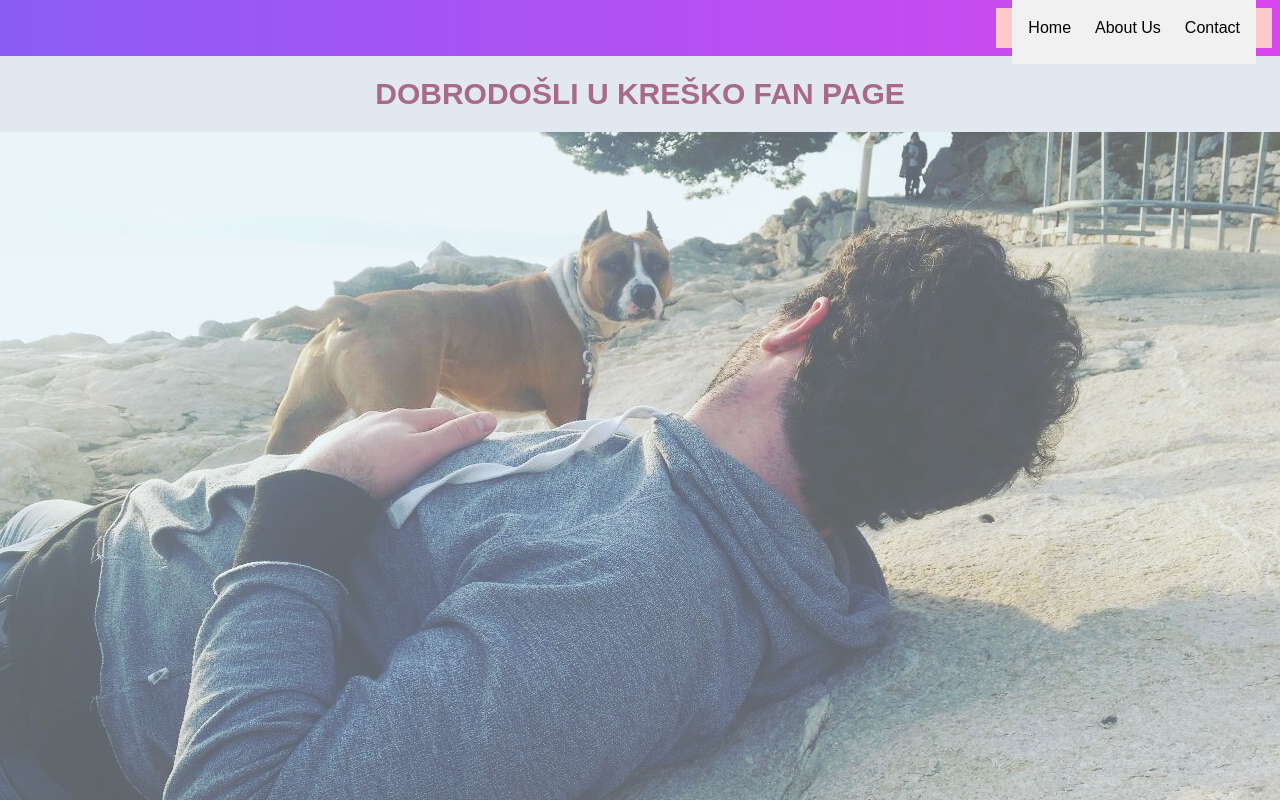
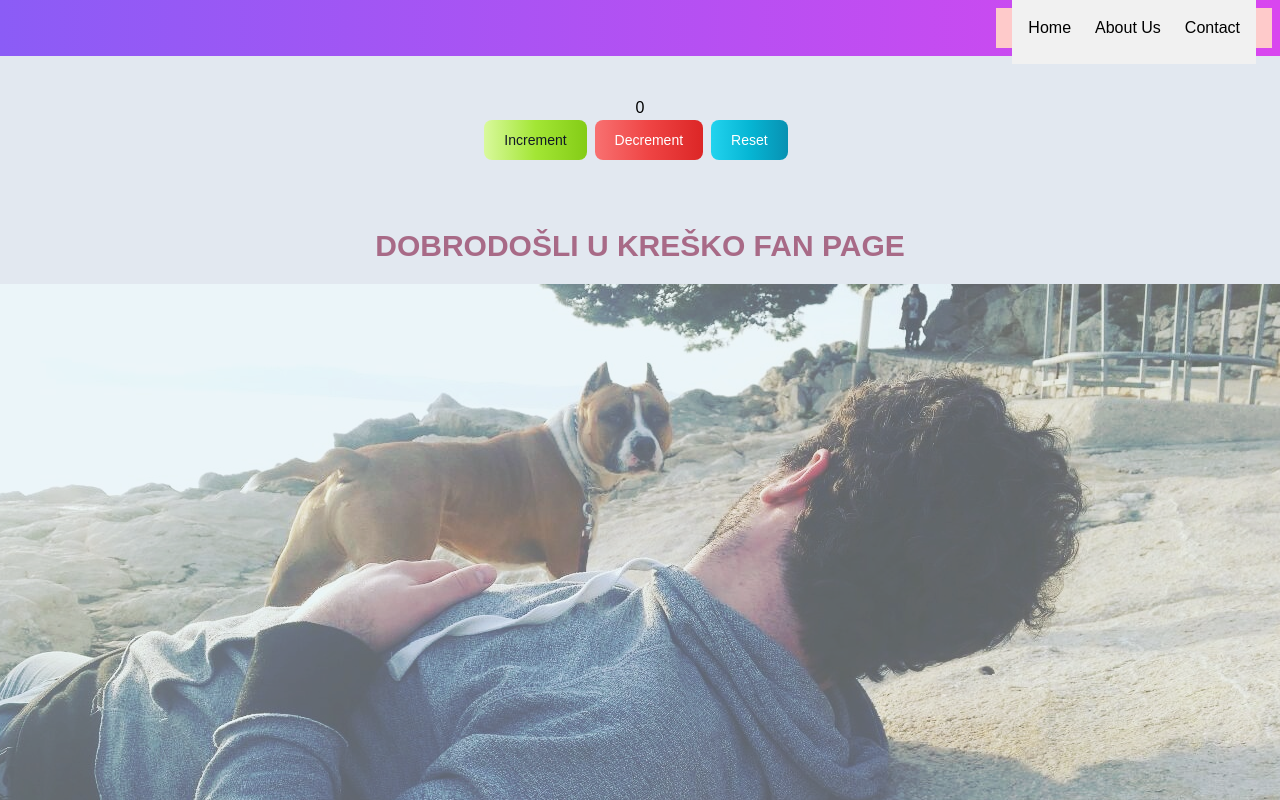
Before and after one commit to jazzDaniels/kresoHamMenu, a Next.js app: page / in a window 1280 px wide. Shown: the top 800 px of the page. Built offline with nearby package versions, Linux system fonts and the light colour scheme.

Commit message:
dodan counter

```diff
--- /dev/null
+++ b/components/Counter.js
@@ -0,0 +1,40 @@
+import React, { useState } from "react";
+
+function Counter() {
+  const [count, setCount] = useState(0);
+  return (
+    <div className="container my-5">
+      <div className="card text-center my-5">
+        <div className="card-body">
+          <h2>{count}</h2>
+          <button
+            className="text-gray-900 bg-gradient-to-r from-lime-200 via-lime-400 to-lime-500 hover:bg-gradient-to-br focus:ring-4 focus:outline-none focus:ring-lime-300 dark:focus:ring-lime-800 font-medium rounded-lg text-sm px-5 py-2.5 text-center mr-2 mb-2"
+            onClick={() => {
+              setCount(count + 1);
+            }}
+          >
+            Increment
+          </button>
+          <button
+            className="text-white bg-gradient-to-r from-red-400 via-red-500 to-red-600 hover:bg-gradient-to-br focus:ring-4 focus:outline-none focus:ring-red-300 dark:focus:ring-red-800 font-medium rounded-lg text-sm px-5 py-2.5 text-center mr-2 mb-2"
+            onClick={() => {
+              setCount(count - 1);
+            }}
+          >
+            Decrement
+          </button>
+          <button
+            className="text-white bg-gradient-to-r from-cyan-400 via-cyan-500 to-cyan-600 hover:bg-gradient-to-br focus:ring-4 focus:outline-none focus:ring-cyan-300 dark:focus:ring-cyan-800 font-medium rounded-lg text-sm px-5 py-2.5 text-center mr-2 mb-2"
+            onClick={() => {
+              setCount(0);
+            }}
+          >
+            Reset
+          </button>
+        </div>
+      </div>
+    </div>
+  );
+}
+
+export default Counter;
--- a/components/Layout.js
+++ b/components/Layout.js
@@ -1,11 +1,12 @@
 import Footer from "./Footer";
 import React from "react";
 import Navbar from "./NavBar";
-
+import Counter from "./Counter";
 export default function Layout(props) {
   return (
     <div className="flex flex-col bg-slate-200">
       <Navbar />
+      <Counter />
       <main>{props.children}</main>
       <Footer />
     </div>
--- a/components/NavBar.jsx
+++ b/components/NavBar.jsx
@@ -1,6 +1,6 @@
 import React, { useState } from "react";
 import NavItem from "./NavItem";
-
+import { FaBars, GrClose } from "react-icons/fa";
 const MENU_LIST = [
   { text: "Home", href: "/" },
   { text: "About Us", href: "/o-nama" },
@@ -17,9 +17,7 @@ const Navbar = () => {
           onClick={() => setNavActive(!navActive)}
           className={`nav__menu-bar`}
         >
-          <div></div>
-          <div></div>
-          <div></div>
+          <FaBars />
         </div>
         <div className={`${navActive ? "active" : ""} nav__menu-list`}>
           {MENU_LIST.map((menu, idx) => (
```
Also changed, not shown: 1 other file (tests, documents, lock files or other folders).
